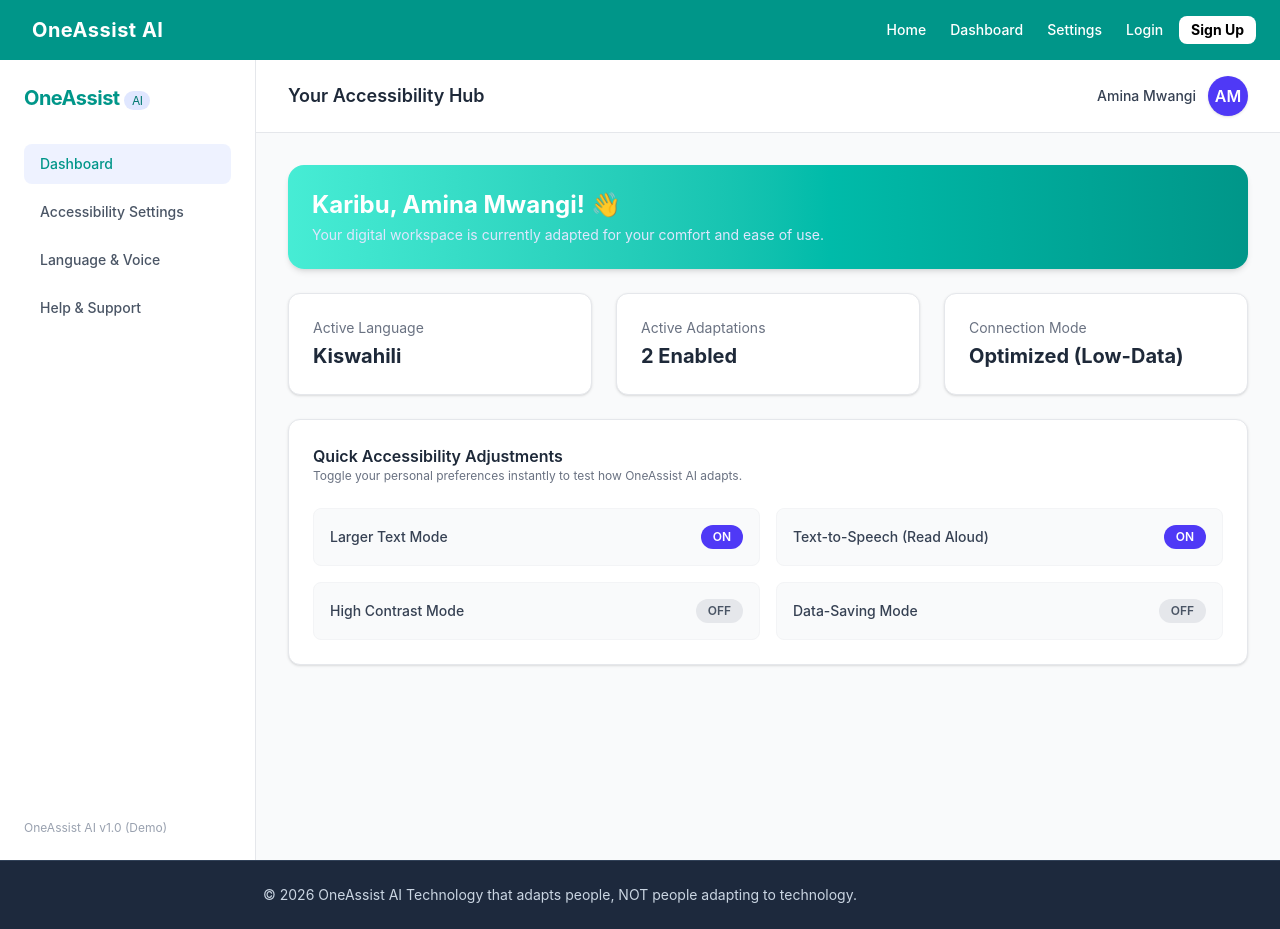
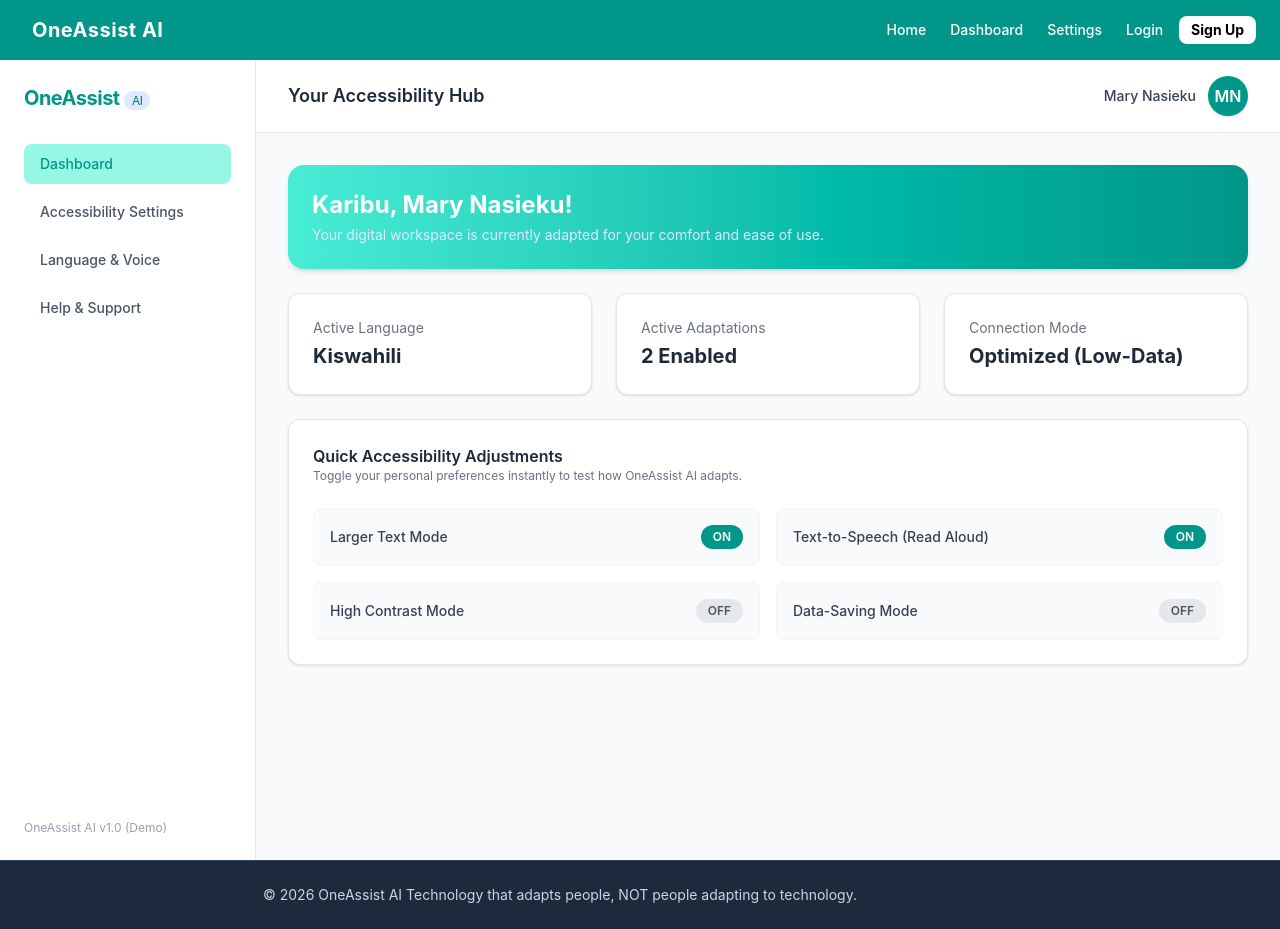
Before and after one commit to Nasieku-art/OneAssist-Ai, a React (Vite) app: page /dashboard in a window 1280 px wide. Built offline with nearby package versions, Linux system fonts and the light colour scheme.

Commit message:
Added a new context in dash

```diff
--- a/src/Components/Dash.jsx
+++ b/src/Components/Dash.jsx
@@ -9,7 +9,7 @@ const getInitials = (fullName) => {
 };
 
 export default function OneAssistDashboard() {
-  const [fullName] = useState('Amina Mwangi');
+  const [fullName] = useState('Mary Nasieku');
 
 
   const [preferences, setPreferences] = useState({
@@ -34,7 +34,7 @@ export default function OneAssistDashboard() {
             OneAssist <span className="text-xs px-2 py-0.5 bg-indigo-100 text-teal-700 rounded-full font-normal">AI</span>
           </div>
           <nav className="space-y-2">
-            <a href="#" className="flex items-center gap-3 px-4 py-2.5 text-sm font-medium text-teal-600 bg-indigo-50 rounded-lg">Dashboard</a>
+            <a href="#" className="flex items-center gap-3 px-4 py-2.5 text-sm font-medium text-teal-600 bg-teal-200 rounded-lg">Dashboard</a>
             <a href="#" className="flex items-center gap-3 px-4 py-2.5 text-sm font-medium text-gray-600 hover:bg-gray-50 rounded-lg">Accessibility Settings</a>
             <a href="#" className="flex items-center gap-3 px-4 py-2.5 text-sm font-medium text-gray-600 hover:bg-gray-50 rounded-lg">Language & Voice</a>
             <a href="#" className="flex items-center gap-3 px-4 py-2.5 text-sm font-medium text-gray-600 hover:bg-gray-50 rounded-lg">Help & Support</a>
@@ -53,7 +53,7 @@ export default function OneAssistDashboard() {
           <div className="flex items-center gap-3">
             <span className="text-sm font-medium text-gray-700 hidden sm:inline">{fullName}</span>
             <div
-              className="flex items-center justify-center w-10 h-10 font-semibold text-white bg-indigo-600 rounded-full shadow-sm select-none"
+              className="flex items-center justify-center w-10 h-10 font-semibold text-white bg-teal-600 rounded-full shadow-sm select-none"
               title={fullName}
             >
               {getInitials(fullName)}
@@ -66,7 +66,7 @@ export default function OneAssistDashboard() {
 
 
               <div className="p-6 bg-gradient-to-r from-teal-300 to-teal-600 rounded-2xl text-white shadow-md">
-            <h2 className="text-2xl font-bold">Karibu, {fullName}! 👋</h2>
+            <h2 className="text-2xl font-bold">Karibu, {fullName}!</h2>
             <p className="mt-1 text-indigo-100 text-sm">Your digital workspace is currently adapted for your comfort and ease of use.</p>
           </div>
 
@@ -99,7 +99,7 @@ export default function OneAssistDashboard() {
                 <span className="text-sm font-medium text-gray-700">Larger Text Mode</span>
                 <button
                   onClick={() => togglePreference('largeText')}
-                  className={`px-3 py-1 rounded-full text-xs font-semibold ${preferences.largeText ? 'bg-indigo-600 text-white' : 'bg-gray-200 text-gray-600'}`}
+                  className={`px-3 py-1 rounded-full text-xs font-semibold ${preferences.largeText ? 'bg-teal-600 text-white' : 'bg-gray-200 text-gray-600'}`}
                 >
                   {preferences.largeText ? 'ON' : 'OFF'}
                 </button>
@@ -109,7 +109,7 @@ export default function OneAssistDashboard() {
                 <span className="text-sm font-medium text-gray-700">Text-to-Speech (Read Aloud)</span>
                 <button
                   onClick={() => togglePreference('textToSpeech')}
-                  className={`px-3 py-1 rounded-full text-xs font-semibold ${preferences.textToSpeech ? 'bg-indigo-600 text-white' : 'bg-gray-200 text-gray-600'}`}
+                  className={`px-3 py-1 rounded-full text-xs font-semibold ${preferences.textToSpeech ? 'bg-teal-600 text-white' : 'bg-gray-200 text-gray-600'}`}
                 >
                   {preferences.textToSpeech ? 'ON' : 'OFF'}
                 </button>
@@ -119,7 +119,7 @@ export default function OneAssistDashboard() {
                 <span className="text-sm font-medium text-gray-700">High Contrast Mode</span>
                 <button
                   onClick={() => togglePreference('highContrast')}
-                  className={`px-3 py-1 rounded-full text-xs font-semibold ${preferences.highContrast ? 'bg-indigo-600 text-white' : 'bg-gray-200 text-gray-600'}`}
+                  className={`px-3 py-1 rounded-full text-xs font-semibold ${preferences.highContrast ? 'bg-teal-600 text-white' : 'bg-gray-200 text-gray-600'}`}
                 >
                   {preferences.highContrast ? 'ON' : 'OFF'}
                 </button>
@@ -129,7 +129,7 @@ export default function OneAssistDashboard() {
                 <span className="text-sm font-medium text-gray-700">Data-Saving Mode</span>
                 <button
                   onClick={() => togglePreference('dataSaver')}
-                  className={`px-3 py-1 rounded-full text-xs font-semibold ${preferences.dataSaver ? 'bg-indigo-600 text-white' : 'bg-gray-200 text-gray-600'}`}
+                  className={`px-3 py-1 rounded-full text-xs font-semibold ${preferences.dataSaver ? 'bg-teal-600 text-white' : 'bg-gray-200 text-gray-600'}`}
                 >
                   {preferences.dataSaver ? 'ON' : 'OFF'}
                 </button>
```
